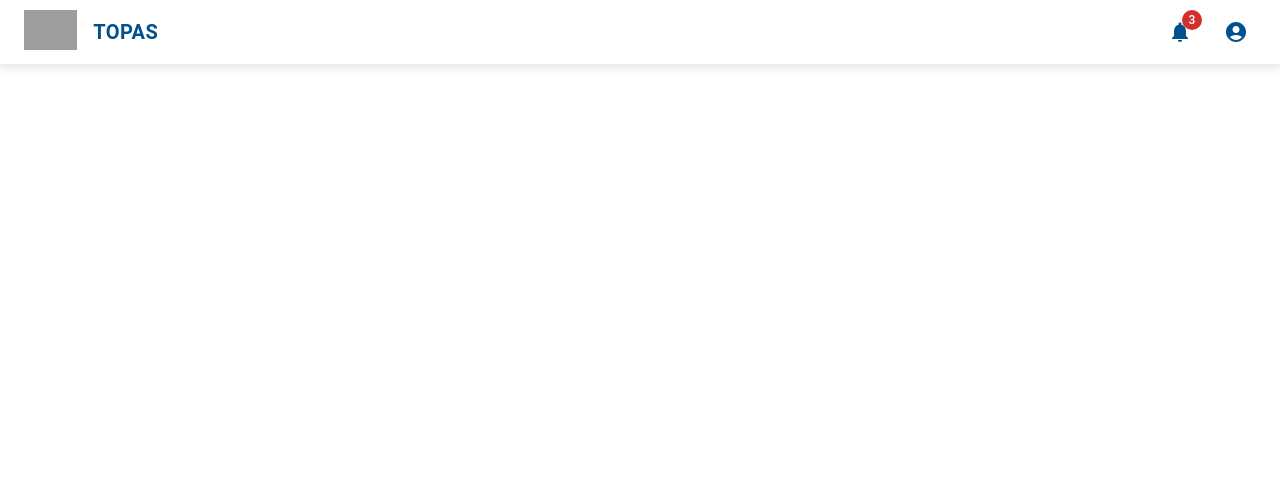
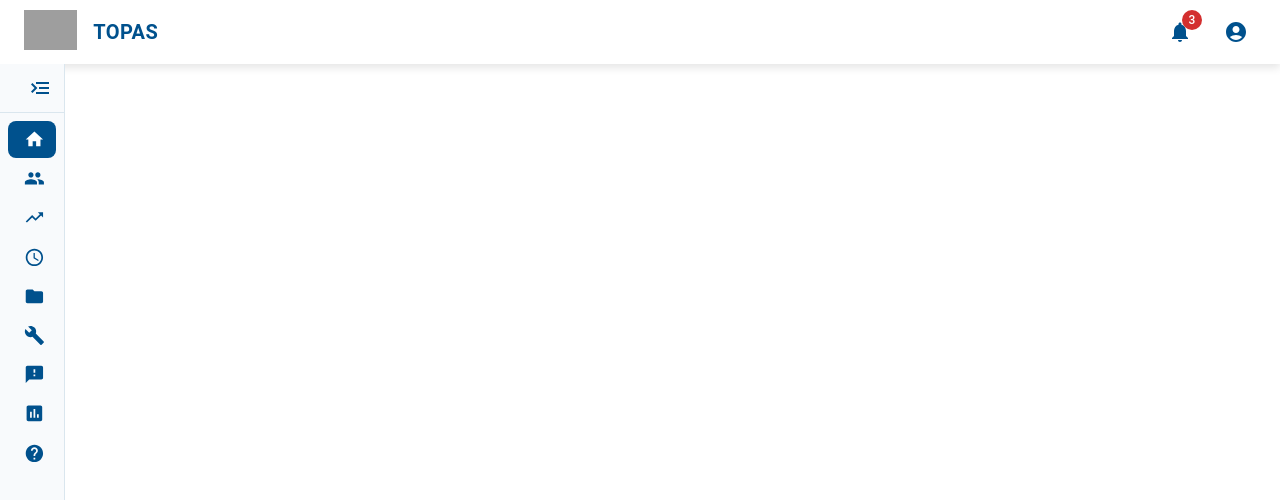
Before and after one commit to KesariIncture/topas-demo, a React (Vite) app: page /topas-demo/dashboard in a window 1280 px wide. Shown: the top 500 px of the page. Built offline with nearby package versions, Linux system fonts and the light colour scheme; grey boxes are pictures that could not be loaded.

Commit message:
Add Sidebar component to Dashboard

```diff
--- /dev/null
+++ b/src/components/Sidbar.jsx
@@ -0,0 +1,139 @@
+import { Box, Drawer, List, ListItem, ListItemIcon, ListItemText, IconButton, Typography } from "@mui/material";
+import { Link, useLocation } from "react-router";
+import HomeIcon from "@mui/icons-material/Home";
+import PeopleIcon from "@mui/icons-material/People";
+import TrendingUpIcon from "@mui/icons-material/TrendingUp";
+import AccessTimeIcon from "@mui/icons-material/AccessTime";
+import FolderIcon from "@mui/icons-material/Folder";
+import BuildIcon from "@mui/icons-material/Build";
+import FeedbackIcon from "@mui/icons-material/Feedback";
+import AssessmentIcon from "@mui/icons-material/Assessment";
+import HelpIcon from "@mui/icons-material/Help";
+import MenuOpenIcon from "@mui/icons-material/MenuOpen";
+import { useState } from "react";
+
+function Sidebar() {
+  const [isOpen, setIsOpen] = useState(false);
+  const drawerWidth = isOpen ? 280 : 65;
+  const c1 = "#00518D";
+  const location = useLocation();
+
+  const menuItems = [
+    { text: "Home", icon: <HomeIcon />, path: "/dashboard" },
+    { text: "Talent", icon: <PeopleIcon />, path: "/talent" },
+    { text: "Demand", icon: <TrendingUpIcon />, path: "/demand" },
+    { text: "Timesheet", icon: <AccessTimeIcon />, path: "/timesheet" },
+    { text: "Projects", icon: <FolderIcon />, path: "/projects" },
+    { text: "Skill", icon: <BuildIcon />, path: "/skill" },
+    { text: "Feedback", icon: <FeedbackIcon />, path: "/feedback" },
+    { text: "Reports", icon: <AssessmentIcon />, path: "/reports" },
+    { text: "Help", icon: <HelpIcon />, path: "/help" }
+  ];
+
+  return (
+    <Drawer
+      variant="permanent"
+      sx={{
+        width: drawerWidth,
+        flexShrink: 0,
+        "& .MuiDrawer-paper": {
+          width: drawerWidth,
+          boxSizing: "border-box",
+          backgroundColor: "#f8fafc",
+          borderRight: "1px solid rgba(0, 81, 141, 0.12)",
+          transition: "width 0.3s ease",
+          mt: "64px",
+          height: "calc(100vh - 64px)",
+          overflowX: "hidden",
+          overflowY: "hidden"
+        },
+      }}
+    >
+      <Box sx={{
+        display: "flex",
+        flexDirection: "column",
+        height: "100%"
+      }}>
+
+        <Box sx={{
+          display: "flex",
+          justifyContent: "flex-end",
+          p: 0.5,
+          borderBottom: "1px solid rgba(0, 81, 141, 0.12)"
+        }}>
+          <IconButton
+            onClick={() => setIsOpen(!isOpen)}
+            sx={{
+              '&:hover': {
+                backgroundColor: 'rgba(0, 81, 141, 0.08)'
+              }
+            }}
+          >
+            <MenuOpenIcon
+              sx={{
+                transform: isOpen ? "rotate(0deg)" : "rotate(180deg)",
+                transition: "transform 0.3s ease",
+                color: c1
+              }}
+            />
+          </IconButton>
+        </Box>
+
+        {/* Navigation Section */}
+        <List sx={{ px: 1, py: 1 }}>
+          {menuItems.map((item) => {
+            const isActive = location.pathname === item.path;
+            return (
+              <ListItem
+                key={item.text}
+                component={Link}
+                to={item.path}
+                sx={{
+                  borderRadius: "8px",
+                  mb: 0.3,
+                  py: 1,
+                  color: isActive ? "white" : c1,
+                  backgroundColor: isActive ? c1 : "transparent",
+                  "&:hover": {
+                    backgroundColor: isActive ? c1 : "rgba(0, 81, 141, 0.08)",
+                    transform: "translateX(5px)",
+                    transition: "transform 0.2s ease-in-out"
+                  },
+                  transition: "all 0.2s ease-in-out",
+                  textDecoration: "none",
+                }}
+              >
+                <ListItemIcon sx={{
+                  minWidth: isOpen ? 35 : "100%",
+                  color: isActive ? "white" : c1,
+                  justifyContent: isOpen ? "flex-start" : "center",
+                  "& .MuiSvgIcon-root": {
+                    fontSize: "1.3rem"
+                  }
+                }}>
+                  {item.icon}
+                </ListItemIcon>
+                {isOpen && (
+                  <ListItemText
+                    primary={
+                      <Typography
+                        variant="body2"
+                        sx={{
+                          fontWeight: isActive ? 600 : 500,
+                        }}
+                      >
+                        {item.text}
+                      </Typography>
+                    }
+                  />
+                )}
+              </ListItem>
+            );
+          })}
+        </List>
+      </Box>
+    </Drawer>
+  );
+}
+
+export default Sidebar;
--- a/src/pages/Dashboard.jsx
+++ b/src/pages/Dashboard.jsx
@@ -1,9 +1,11 @@
 import Header from "../components/Header"
+import Sidebar from "../components/Sidbar"
 
 function Dashboard() {
   return (
     <>
     <Header/>
+    <Sidebar/>
     </>
   )
 }
```
